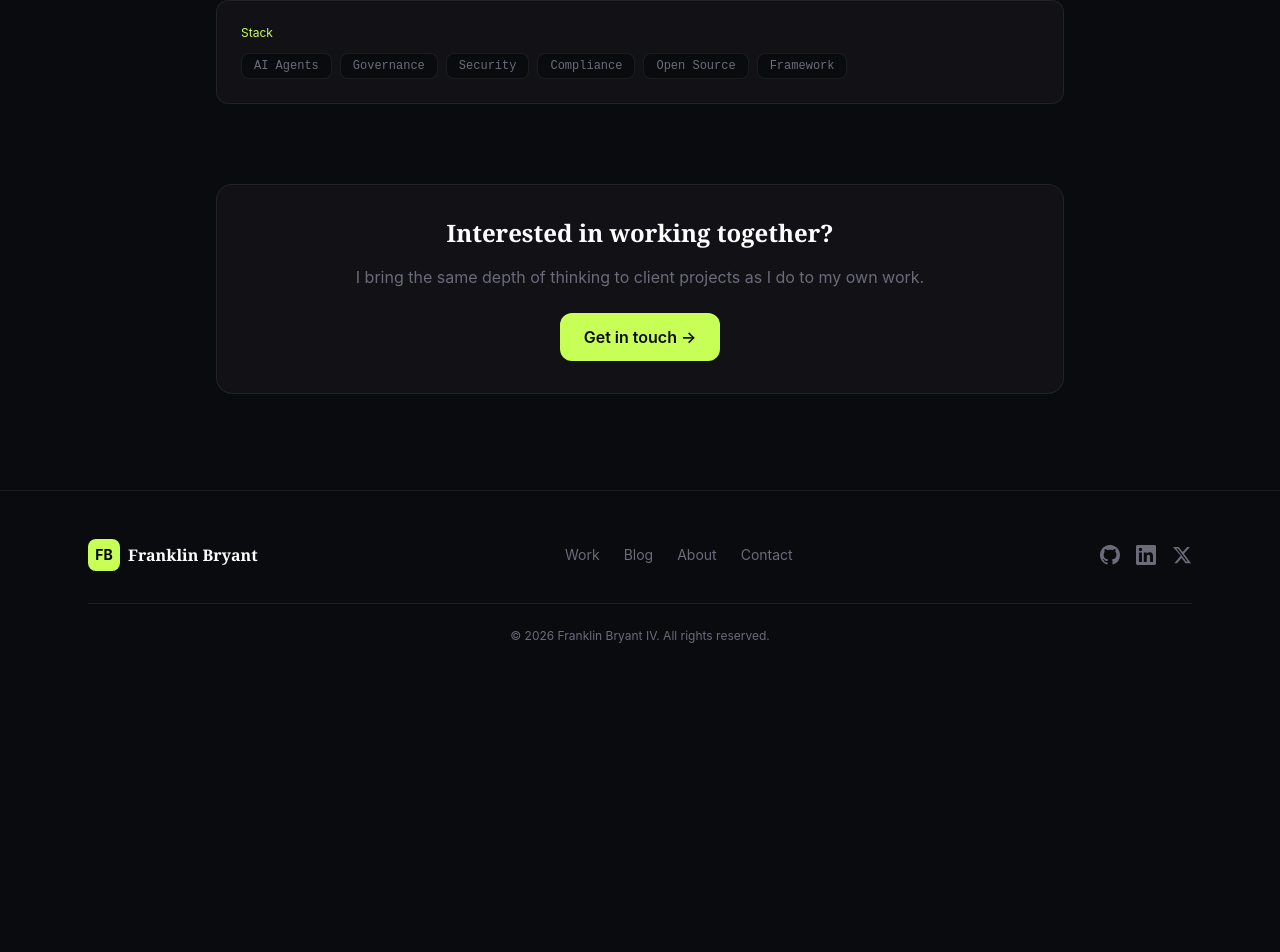
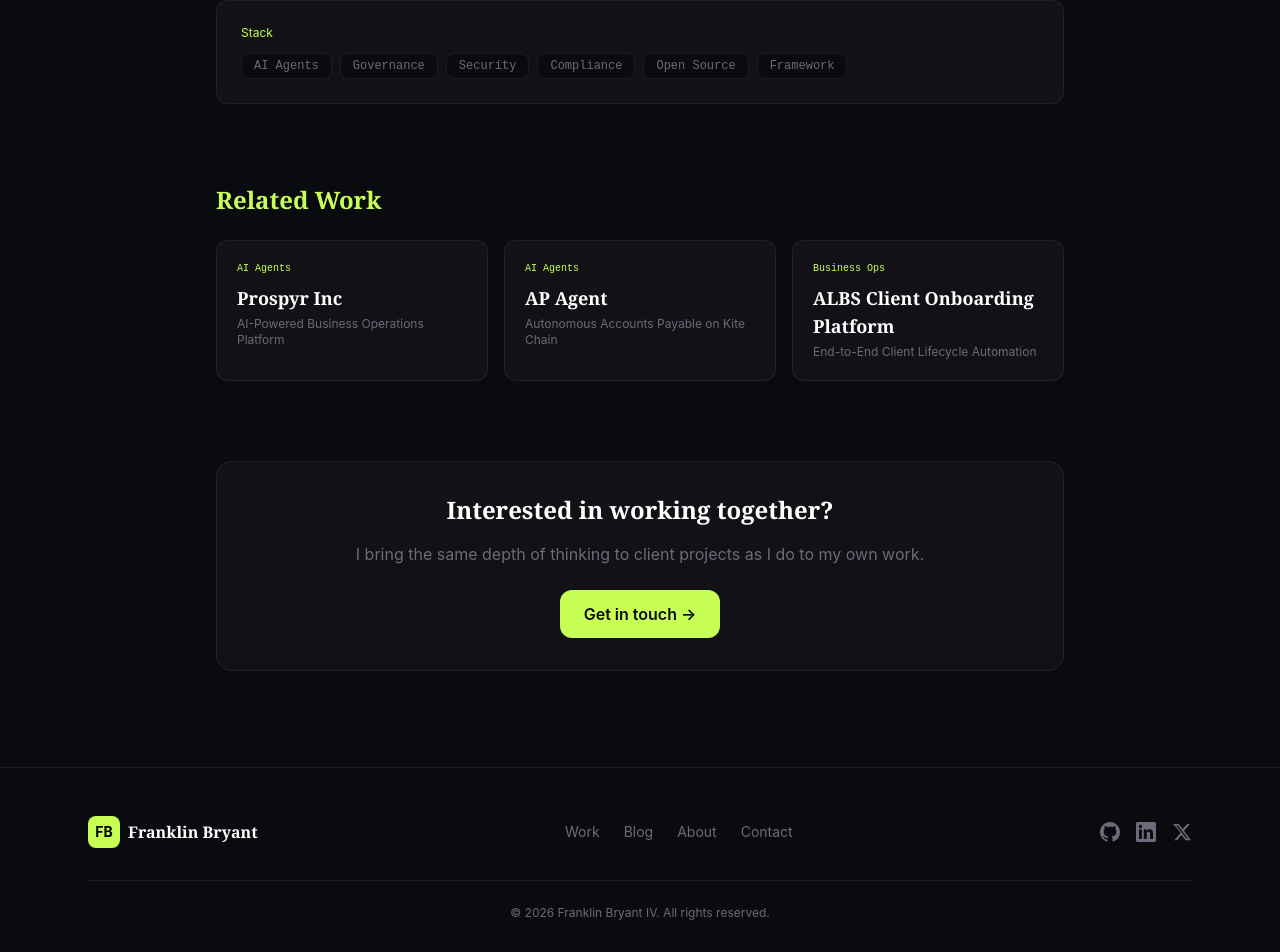
Before and after one commit to FranklinIV94/franklin-portfolio, a Next.js app: page /work/agent-code-of-conduct in a window 1280 px wide. Shown: the part 1737-2689 px from the top of the page. Before the commit the page ends 2429 px from the top, so only its background shows below. Built offline with nearby package versions, Linux system fonts and the light colour scheme.

Commit message:
feat: portfolio IA revamp Phase 4 — polish
- /work: '/' keyboard shortcut focuses search (command-palette feel)
- /work/[slug]: related-work rails by shared domain

```diff
--- a/app/work/[slug]/page.tsx
+++ b/app/work/[slug]/page.tsx
@@ -161,6 +161,33 @@ export default function ProjectPage({ params }: PageProps) {
             </section>
           </motion.div>
 
+          {/* Related work */}
+          {(() => {
+            const related = projects
+              .filter((p) => p.slug !== project.slug && p.domains.some((d) => project.domains.includes(d)))
+              .slice(0, 3);
+            if (related.length === 0) return null;
+            return (
+              <motion.div
+                initial={{ opacity: 0, y: 20 }}
+                animate={{ opacity: 1, y: 0 }}
+                transition={{ duration: 0.6, delay: 0.35 }}
+                className="mt-20"
+              >
+                <h2 className="font-display font-bold text-2xl mb-6 text-accent">Related Work</h2>
+                <div className="grid grid-cols-1 md:grid-cols-3 gap-4">
+                  {related.map((p, i) => (
+                    <Link key={p.slug} href={`/work/${p.slug}`} className="group block bg-surface border border-border rounded-xl p-5 hover:border-accent/40 transition-colors">
+                      <span className="font-mono text-[10px] text-accent mb-2 block">{p.domains[0]}</span>
+                      <h3 className="font-display font-bold text-lg mb-1 group-hover:text-accent transition-colors">{p.title}</h3>
+                      <p className="text-xs text-muted line-clamp-2">{p.tagline}</p>
+                    </Link>
+                  ))}
+                </div>
+              </motion.div>
+            );
+          })()}
+
           {/* Bottom CTA */}
           <motion.div
             initial={{ opacity: 0, y: 20 }}
--- a/app/work/page.tsx
+++ b/app/work/page.tsx
@@ -1,6 +1,6 @@
 'use client';
 
-import { useMemo, useState } from 'react';
+import { useMemo, useState, useEffect, useRef } from 'react';
 import { ProjectCard } from '@/components/ProjectCard';
 import { projects, type Category, type Domain, type Tier } from '@/lib/projects';
 import { motion } from 'framer-motion';
@@ -17,6 +17,19 @@ export default function WorkPage() {
   const [activeTier, setActiveTier] = useState<Tier | 'All'>('All');
   const [query, setQuery] = useState('');
   const [sort, setSort] = useState<SortKey>('newest');
+  const searchRef = useRef<HTMLInputElement>(null);
+
+  // Keyboard shortcut: "/" focuses search (command-palette feel)
+  useEffect(() => {
+    const handler = (e: KeyboardEvent) => {
+      if (e.key === '/' && document.activeElement?.tagName !== 'INPUT') {
+        e.preventDefault();
+        searchRef.current?.focus();
+      }
+    };
+    window.addEventListener('keydown', handler);
+    return () => window.removeEventListener('keydown', handler);
+  }, []);
 
   const filtered = useMemo(() => {
     let list = projects;
@@ -68,9 +81,10 @@ export default function WorkPage() {
           <div className="relative mb-6 md:max-w-md">
             <svg className="w-4 h-4 absolute left-3 top-1/2 -translate-y-1/2 text-muted" fill="none" viewBox="0 0 24 24" stroke="currentColor"><path strokeLinecap="round" strokeLinejoin="round" strokeWidth={2} d="M21 21l-6-6m2-5a7 7 0 11-14 0 7 7 0 0114 0z" /></svg>
             <input
+              ref={searchRef}
               value={query}
               onChange={(e) => setQuery(e.target.value)}
-              placeholder="Search projects…"
+              placeholder="Search projects… (press /)"
               className="w-full bg-surface border border-border rounded-lg pl-9 pr-3 py-2 text-sm text-white placeholder:text-muted/60 focus:outline-none focus:border-accent/50 transition-colors"
             />
           </div>
```
